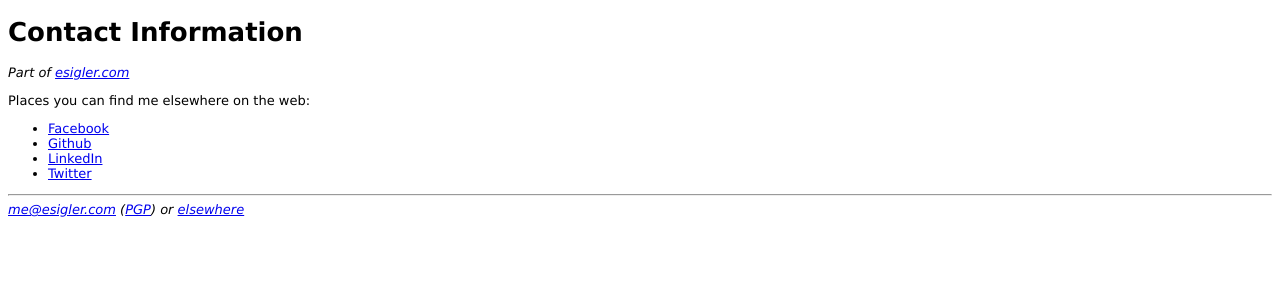
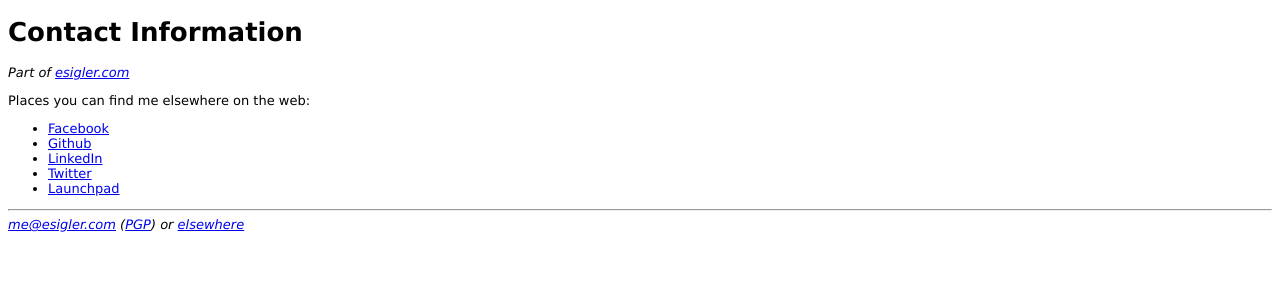
Before and after one commit to esigler/esigler.com, a Jekyll site: the page built from contact.markdown, in a window 1280 px wide. Shown: the top 300 px of the page. Built offline with Jekyll 4.4.1, drawn with Linux system fonts in a browser that asks for light colours.

Commit message:
Add Launchpad reference

```diff
--- a/contact.markdown
+++ b/contact.markdown
@@ -10,8 +10,10 @@ Places you can find me elsewhere on the web:
 * [Github][2]
 * [LinkedIn][3]
 * [Twitter][4]
+* [Launchpad][5]
 
 [1]: https://www.facebook.com/esigler
 [2]: https://www.github.com/esigler
 [3]: https://www.linkedin.com/in/esigler
 [4]: https://www.twitter.com/esigler
+[5]: https://launchpad.net/~esigler
```
